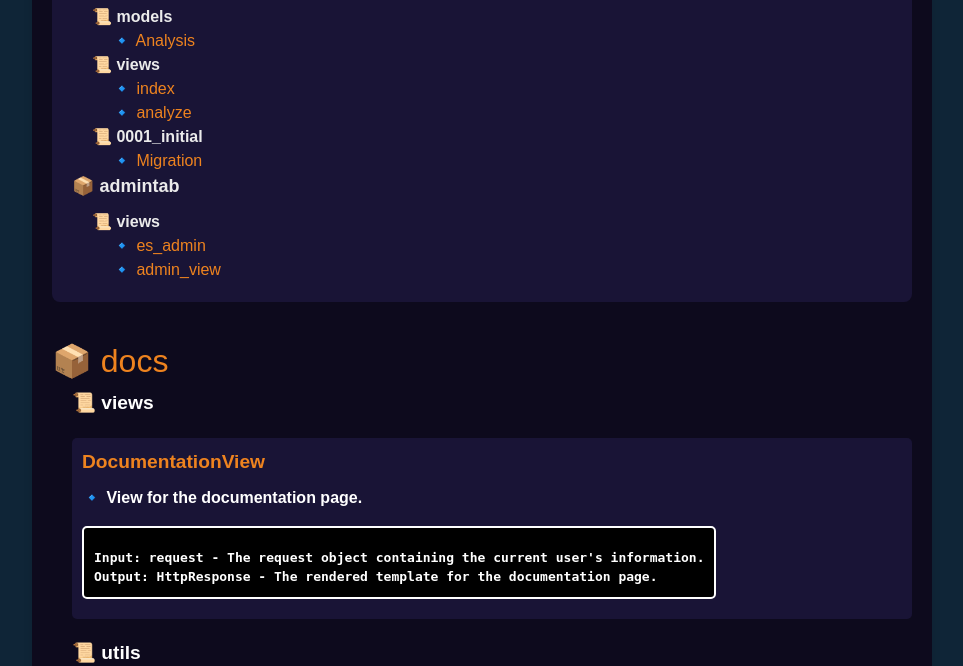
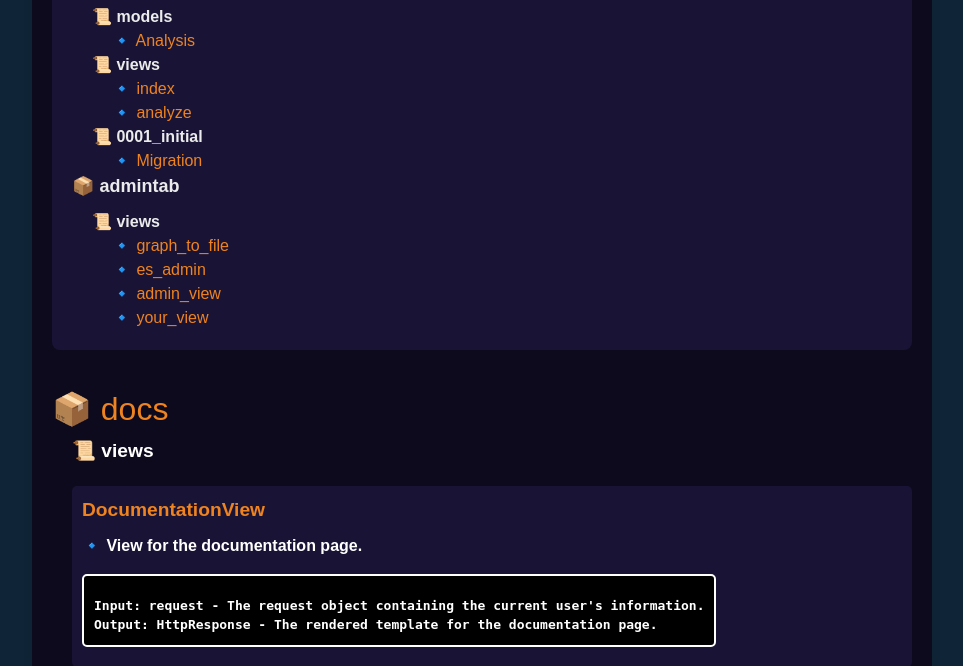
Before and after one commit to Rubi960/HackUDC25, a Django app: page /docs/ in a window 1280 px wide. Shown: the part 1274-1940 px from the top of the page, without its empty margins (158-1121 px from the left). Run offline with Django 5.2, Linux system fonts and the light colour scheme; some libraries are stand-ins or nearby versions.

Commit message:
Ligeros cambios visuales

```diff
--- a/HackUDC25/urls.py
+++ b/HackUDC25/urls.py
@@ -18,7 +18,7 @@ from django.contrib import admin
 from django.urls import path, include
 
 urlpatterns = [
-    path('admin/', admin.site.urls),
+    path('admin/', include('admintab.urls')),
     path('settings/', include('settings.urls')),
     path('', include('Login.urls')),
     path('docs/', include('docs.urls')),
--- a/admintab/views.py
+++ b/admintab/views.py
@@ -1,5 +1,19 @@
 from django.shortcuts import render
 from django.contrib.auth.decorators import user_passes_test
+import matplotlib.pyplot as plt
+
+from io import BytesIO
+import base64
+
+def graph_to_file(plot):
+    buffer = BytesIO()
+    plot.savefig(buffer, format='png',bbox_inches='tight')
+    buffer.seek(0)
+    image_png=buffer.getvalue()
+    graph=base64.b64encode(image_png).decode('utf-8')
+    buffer.close()
+    plt.clf()
+    return graph
 
 def es_admin(user):
     """
@@ -22,3 +36,13 @@ def admin_view(request):
     This view is only accessible if the user is authenticated and has superuser status.
     """
     return render(request, "admintab/admin.html")
+
+def your_view(request):
+    images = [
+        'img/image1.svg',
+        'img/image2.svg',
+        'img/image3.svg',
+    ]
+
+    # Pasa el contexto con las imágenes al template
+    return render(request, 'your_app/your_template.html', {'images': images})
--- a/templates/base.html
+++ b/templates/base.html
@@ -9,6 +9,7 @@
     <meta name='viewport' content='width=device-width, initial-scale=1'>
     <script src="https://code.jquery.com/jquery-3.6.0.min.js"></script>
     <script src="https://maxcdn.bootstrapcdn.com/bootstrap/4.5.2/js/bootstrap.min.js"></script>
+    <link rel="stylesheet" href="{% static 'css/chat.css' %}">
     <link rel="stylesheet" type='text/css' media='screen' href="{% static 'css/bootstrap.min_quartz.css' %}">
     <link rel="shortcut icon" type="image/png" href="{% static 'img/favicon.png' %}" >
 
@@ -59,5 +60,6 @@
     {% block content %}
     {% endblock %}
     {% include 'chat.html' %}
+    <script src="{% static 'javascript/support-chat.js' %}"></script>
 </body>
 </html>
```
Also changed, not shown: static/img/alien.svg (added).
